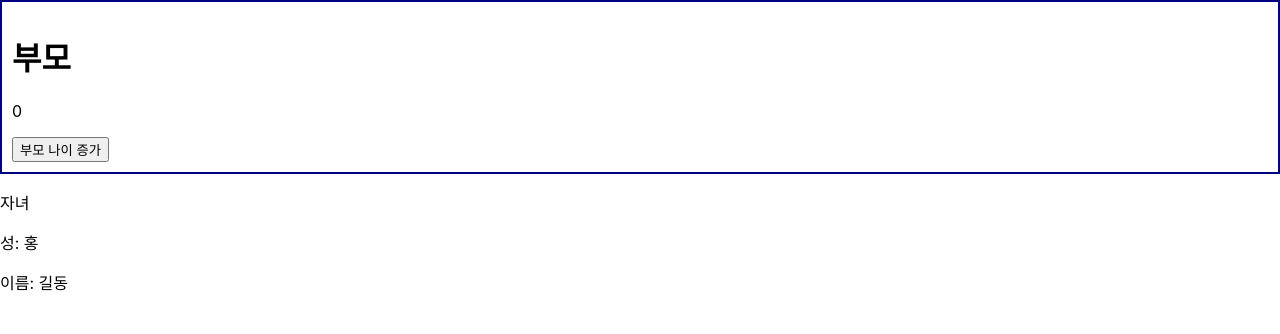
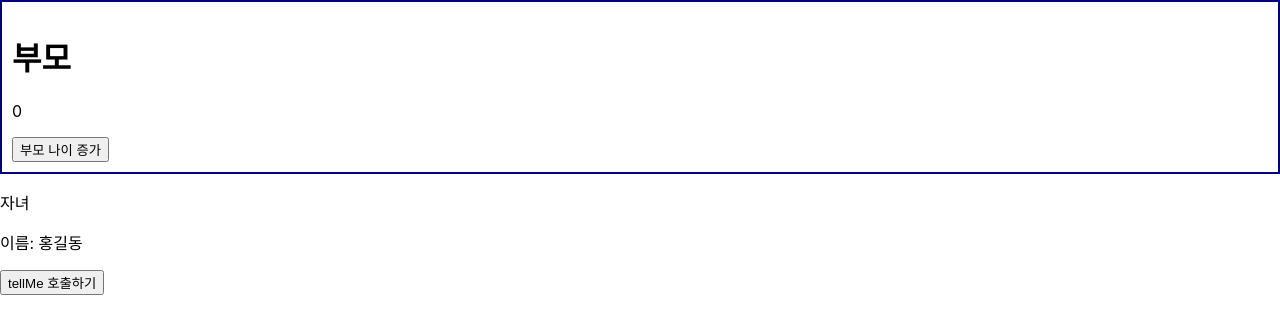
Before and after one commit to wmswmswms/react_study1, a React (Create React App) app: page / in a window 1280 px wide. Shown: the top 334 px of the page. Built offline with nearby package versions, Linux system fonts and the light colour scheme.

Commit message:
React.memo 와 useCallback 사용

```diff
--- a/src/App.js
+++ b/src/App.js
@@ -1,6 +1,6 @@
 //import './style1.css';
 //import { isValidInputTimeValue } from '@testing-library/user-event/dist/utils';
-import { useCallback, useState,useReducer, useMemo } from 'react';
+import { useCallback, useState,useReducer } from 'react';
 import Child from './componet/Child';
 
 function App() {
@@ -12,20 +12,21 @@ function App() {
     setParentAge(parentAge + 1);
   }
 
+  console.log('부모 컴포넌트가 렌더링 되었어요')
+
+  //parentAge 값변경시  <Child name={'홍길동'} tellMe={tellMe}></Child>   부분 name값 tellMe 함수 변동이 없고
+  //Child 컴포넌트에 Memo 를 적용했는데도 Child 컴포넌트가 실행이 된다
+  //함수도 객체와 동일하게 메모리값 형태로 저장되기 때문에 값이 변한걸로 인식이 되기 때문이다
+  //그래서 함수일경우 useCallback 을 사용한다.
+
+  // const tellMe = ()=>{
+  //   console.log('tellMe 실행')
+  // }
 
 
-  console.log('부모 컴포넌트가 렌더링 되었어요')
-
-  //오브젝트 형태는 props 값이 변경이 된다.(메모리 형태로 저장되기 때문에)
-  //그래서 Child 컴포넌트에서 memo 를 사용했지만 렌더링이 된다.(props 가 변경이 된것이기 때문에)
-  //그래서 useMemo를 사용하여 객체도 한번만 렌더링 하게 함
-  const name = useMemo(()=>{
-      return{
-        lastName: '홍',
-        firstName: '길동'
-      }
+  const tellMe = useCallback(()=>{
+    console.log('tellMe 실행');
   },[])
-
 
 
   return (
@@ -37,7 +38,7 @@ function App() {
 
 
       </div>
-      <Child name={name}></Child>
+      <Child name={'홍길동'} tellMe={tellMe}></Child>
       </>
   );
 }
--- a/src/componet/Child.js
+++ b/src/componet/Child.js
@@ -1,13 +1,13 @@
 import React,{memo} from "react";
 
 
-const Child = ({name})=>{
+const Child = ({name,tellMe})=>{
     console.log('자녀 컴포넌트가 렌더링 되었어요')
     return(
         <div>
             <p>자녀</p>
-            <p>성: {name.lastName}</p>
-            <p>이름: {name.firstName}</p>
+            <p>이름: {name}</p>
+            <button onClick={tellMe}>tellMe 호출하기</button>
         </div>
     )
 }
```
